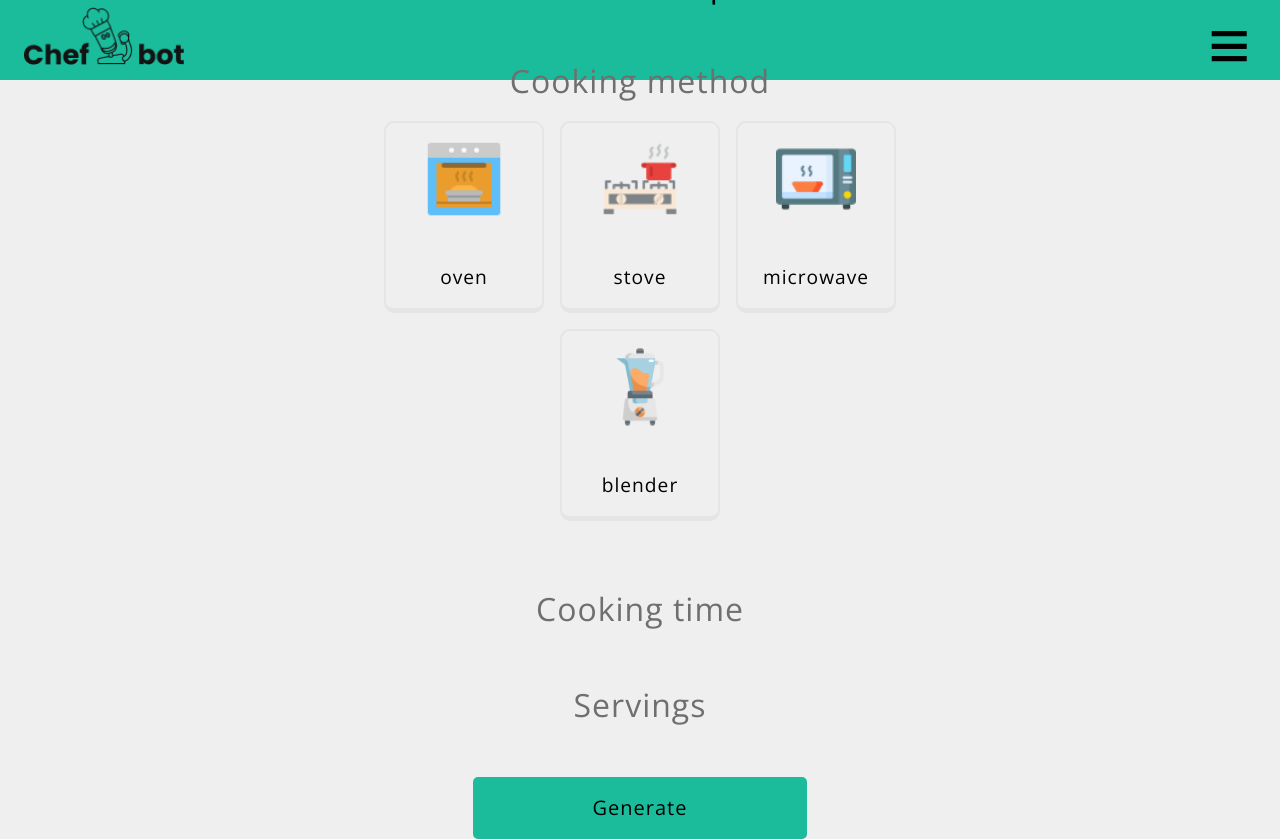
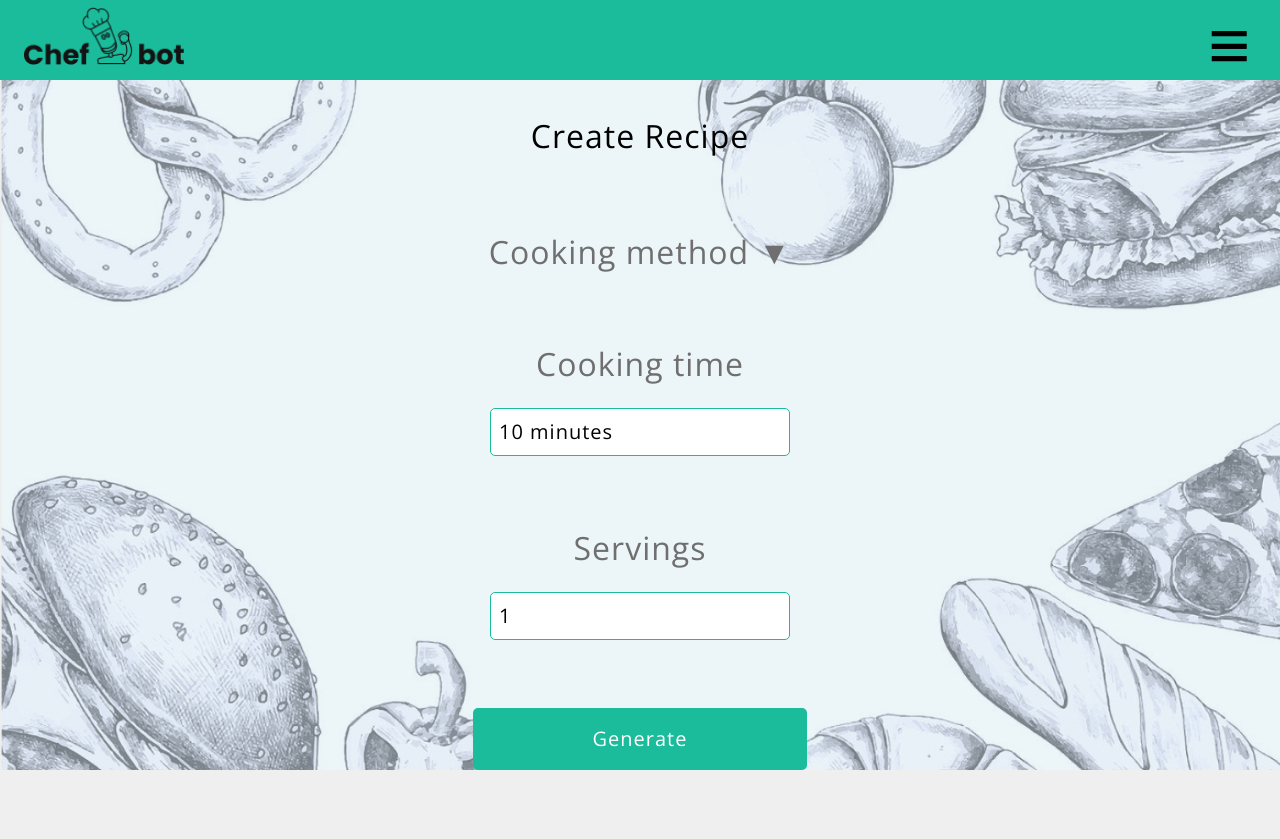
Before and after one commit to hurjan/mat-gpt, a React (Vite) app: page /CreateRecipe in a window 1280 px wide. After the commit the page ends 800 px from the top, so only its background shows below. Built offline with nearby package versions, Linux system fonts and the light colour scheme.

Commit message:
togglingsbara knappar, createrecipe dropdowns etc

```diff
--- a/package.json
+++ b/package.json
@@ -13,7 +13,9 @@
     "react": "^18.2.0",
     "react-dom": "^18.2.0",
     "react-hook-form": "^7.51.4",
-    "react-router-dom": "^6.23.0"
+    "react-router-dom": "^6.23.0",
+    "react-time-picker": "^7.0.0",
+    "time-picker": "^1.0.0"
   },
   "devDependencies": {
     "@hookform/devtools": "^4.3.1",
--- a/src/components/CreateRecipeButtons.jsx
+++ b/src/components/CreateRecipeButtons.jsx
@@ -1,37 +1,50 @@
-import React from 'react';
-import '../components/styles/Buttons.css';
+import React, { useState } from 'react';
+import './styles/CreateRecipe.css';
 
 function CreateRecipeButtons({ onCookingMethodSelect }) {
-  // Funktion för att hantera när en knapp klickas och skicka tillbaka den valda Cooking method
-  const handleClick = (CookingMethod) => {
-    onCookingMethodselect(CookingMethod)
+  const [activeMethods, setActiveMethods] = useState([]);
+
+  const handleClick = (cookingMethod) => {
+    setActiveMethods(prevState => {
+      if (prevState.includes(cookingMethod)) {
+        return prevState.filter(method => method !== cookingMethod);
+      } else {
+        return [...prevState, cookingMethod];
+      }
+    });
+    onCookingMethodSelect(cookingMethod);
   };
 
   return (
-    <div className="button-container">
-      <div className="buttoncontent">
-        <button className="allergieButton" onClick={() => handleClick('Oven')}>
-          <img src={'/images/oven.png'} alt="Oven image" />
-          <span className="button-text">oven</span>
-        </button>
-      </div>
-      <div className="buttoncontent">
-      <button className="allergieButton" onClick={() => handleClick('Stove')}>
-          <img src={'/images/stove.png'} alt="Stove image" />
-          <span className="button-text">stove</span>        </button>
-      </div>
-      <div className="buttoncontent">
-        <button className="allergieButton" onClick={() => handleClick('Micro')}>
+    <div className="create-recipe-buttons">
+      <button
+        className={`allergieButton ${activeMethods.includes('Oven') ? 'active' : ''}`}
+        onClick={() => handleClick('Oven')}
+      >
+        <img src={'/images/oven.png'} alt="Oven image" />
+        <span className="button-text">Oven</span>
+      </button>
+      <button
+        className={`allergieButton ${activeMethods.includes('Stove') ? 'active' : ''}`}
+        onClick={() => handleClick('Stove')}
+      >
+        <img src={'/images/stove.png'} alt="Stove image" />
+        <span className="button-text">Stove</span>
+      </button>
+      <button
+        className={`allergieButton ${activeMethods.includes('Micro') ? 'active' : ''}`}
+        onClick={() => handleClick('Micro')}
+      >
         <img src={'/images/micro.png'} alt="Micro image" />
-          <span className="button-text">microwave</span>
-        </button>
-      </div>
-      <div className="buttoncontent">
-        <button className="allergieButton" onClick={() => handleClick('Blender')}>
-          <img src={'/images/blender.png'} alt="blender image" />
-          <span className="button-text">blender</span>
-        </button>
-         </div>
+        <span className="button-text">Microwave</span>
+      </button>
+      <button
+        className={`allergieButton ${activeMethods.includes('Blender') ? 'active' : ''}`}
+        onClick={() => handleClick('Blender')}
+      >
+        <img src={'/images/blender.png'} alt="Blender image" />
+        <span className="button-text">Blender</span>
+      </button>
     </div>
   );
 }
--- a/src/components/pages/CreateRecipe.jsx
+++ b/src/components/pages/CreateRecipe.jsx
@@ -1,24 +1,62 @@
-import "../styles/CreateRecipe.css"
+import React, { useState } from 'react';
+import "../styles/CreateRecipe.css";
 import CreateRecipeButtons from "../CreateRecipeButtons";
 
 function CreateRecipe() {
+  const [showCookingMethods, setShowCookingMethods] = useState(false);
+  const [cookingTime, setCookingTime] = useState('15');
+  const [servings, setServings] = useState('1');
+
+  const toggleCookingMethods = () => {
+    setShowCookingMethods(prevState => !prevState);
+  };
+
+  const handleCookingTimeChange = (event) => {
+    setCookingTime(event.target.value);
+  };
+
+  const handleServingsChange = (event) => {
+    setServings(event.target.value);
+  };
+
   return (
     <div className="recipe-container">
       <p>Create Recipe</p>
       <br />
-          <p2>Cooking method</p2>
-          <CreateRecipeButtons/>
-        <p2> Cooking time</p2>
-        <br />
+      <p2 className="cooking-method" onClick={toggleCookingMethods}>
+        Cooking method {showCookingMethods ? '▲' : '▼'}
+      </p2>
+      <div className={`create-recipe-buttons-wrapper ${showCookingMethods ? 'show' : ''}`}>
+        <CreateRecipeButtons />
+      </div>
+      <p2 className="cooking-time">Cooking time</p2>
+      <select
+        value={cookingTime}
+        onChange={handleCookingTimeChange}
+        className="cooking-time-dropdown"
+      >
+        <option value="15">10 minutes</option>
+        <option value="30">30 minutes</option>
+        <option value="60">60+ minutes</option>
+      </select>
       <br />
       <p2>Servings</p2>
-        <br />
-
+      <select
+        value={servings}
+        onChange={handleServingsChange}
+        className="servings-dropdown"
+      >
+        <option value="1">1</option>
+        <option value="2">2</option>
+        <option value="3">3</option>
+        <option value="4">4</option>
+        <option value="5">5</option>
+        <option value="6">6</option>
+      </select>
       <br />
       <a href="/GeneratedRecipe"><button className="create-button">Generate</button></a>
     </div>
-  )
+  );
 }
 
-
 export default CreateRecipe;
--- a/src/components/styles/Buttons.css
+++ b/src/components/styles/Buttons.css
@@ -1,4 +1,3 @@
-
 .landingButton-group {
   display: flex;
   flex-direction: column;
@@ -10,15 +9,15 @@
   margin: 10px;
   padding: 1rem 2rem;
   font-size: 1.25rem;
+}
 
-}
-.landingButton1{
+.landingButton1 {
   background-color: #1ABC9C;
   border: none;
   border-radius: 5px;
 }
 
-.landingButton2{
+.landingButton2 {
   border: 1px solid #1ABC9C;
   border-radius: 5px;
   background-color: transparent;
@@ -26,7 +25,7 @@
   color: black;
 }
 
-.ArrowButton{
+.ArrowButton {
   background-color: #1ABC9C;
   padding: .8rem 1.2rem;
   margin-top: 1.5rem;
@@ -45,7 +44,7 @@
   margin-bottom: 4rem;
 }
 
-.dietButton{
+.dietButton, .allergieButton {
   display: flex;
   flex-direction: column;
   align-items: center;
@@ -59,14 +58,14 @@
   border: 2px solid #E5E5E5;
   border-bottom: 5px solid #E5E5E5;
   border-radius: 10px;
-
+  transition: background-color 0.3s, border-color 0.3s;
 }
 
-
-.dietButton img {
+.dietButton img, .allergieButton img {
   width: 4rem;
 }
-.allergieButton img{
+
+.allergieButton img {
   width: 3.5rem;
 }
 
@@ -75,22 +74,7 @@
   font-size: 1rem;
 }
 
-.allergieButton{
-  display: flex;
-  flex-direction: column;
-  align-items: center;
-  justify-content: center;
-  width: 6rem;
-  height: 8rem;
-  padding: 1rem;
-  border: 2px solid #E5E5E5;
-  border-bottom: 5px solid #E5E5E5;
-  border-radius: 10px;
-  text-align: center;
-
-}
-
-  .nextButton{
+.nextButton {
   padding: 1rem 7.5rem;
   background-color: #1ABC9C;
   border: none;
@@ -98,28 +82,24 @@
   font-size: 1.25rem;
 }
 
-  .dietButton:hover,.allergieButton:hover{
+.dietButton:hover, .allergieButton:hover {
   background-color: #1abc9c51;
   border: 2px solid #1ABC9C;
   border-bottom: 5px solid #1ABC9C;
   border-radius: 10px;
-
 }
 
-  .dietButton.active, .allergieButton.dietButton.active {
+.dietButton.active, .allergieButton.active {
   background-color: #1abc9c51;
   border: 2px solid #1ABC9C;
   border-bottom: 4px solid #1ABC9C;
   border-radius: 10px;
 }
 
-
-  button, .landingButton1, .landingButton2, .dietButton, .nextButton {
+button, .landingButton1, .landingButton2, .dietButton, .allergieButton, .nextButton {
   letter-spacing: .5px;
   font-weight: bold;
-
 }
-
 
 .selectedContainer {
   display: flex;
@@ -133,22 +113,21 @@
   font-size: 1rem;
 }
 
-
 @media (min-width: 800px) {
-
-.dietButton{
+  .dietButton, .allergieButton {
     width: 12rem;
     height: 14rem;
   }
 
-.dietButton img {
+  .dietButton img, .allergieButton img {
     width: 7rem;
   }
+
   .button-text {
-
     font-size: 1.5rem;
   }
-.allergieButton{
+
+  .allergieButton {
     width: 10rem;
     height: 12rem;
   }
@@ -157,11 +136,11 @@
     width: 5rem;
   }
 
-
   .button-text {
     font-size: 1.2rem;
   }
-.dietContainer p{
+
+  .dietContainer p {
     font-size: 2rem;
   }
 }
--- a/src/components/styles/CreateRecipe.css
+++ b/src/components/styles/CreateRecipe.css
@@ -1,17 +1,30 @@
-
-
 .recipe-container {
-  position: absolute;
-  top: 50%;
-  left: 50%;
-  transform: translate(-50%, -50%);
+  position: relative;  /* Use relative positioning */
   text-align: center;
   font-size: 2rem;
-
+  font-family: 'Open Sans', sans-serif;
+  margin-top: 2rem;  /* Add some margin for top spacing */
 }
 
 p2 {
-  color: #6F6F6F
+  color: #6F6F6F;
+  cursor: pointer;
+  user-select: none;
+  transition: color 0.3s ease;
+  display: block;
+  margin: 20px 0;  /* Standardize margin for equal spacing */
+}
+
+p2:hover {
+  color: #1ABC9C;
+}
+
+p2.cooking-method {
+  margin-bottom: 1em;  /* Adjust spacing for visual balance */
+}
+
+p2.cooking-time {
+  margin-top: 1em;  /* Adjust spacing for visual balance */
 }
 
 .square {
@@ -27,4 +40,96 @@ p2 {
   border: none;
   border-radius: 5px;
   font-size: 1.25rem;
+  color: white;
+  margin-top: 20px;
+  transition: background-color 0.3s ease;
 }
+
+.create-button:hover {
+  background-color: #16a085;
+}
+
+.create-recipe-buttons-wrapper {
+  max-height: 0;
+  overflow: hidden;
+  transition: max-height 0.5s ease, opacity 0.5s ease;
+}
+
+.create-recipe-buttons-wrapper.show {
+  max-height: 500px;  /* Adjust based on content height */
+  opacity: 1;
+}
+
+.create-recipe-buttons-wrapper:not(.show) {
+  opacity: 0;
+  max-height: 0;
+  overflow: hidden;
+}
+
+.create-recipe-buttons {
+  display: flex;
+  justify-content: center;
+  align-items: center;
+  gap: 1rem;
+  margin-top: 1rem;
+  flex-wrap: nowrap;
+}
+
+.create-recipe-buttons button {
+  flex: none;  /* Ensure buttons don't stretch */
+  width: 5rem;
+  height: 5rem;
+  display: flex;
+  flex-direction: column;
+  align-items: center;
+  justify-content: center;
+  border: none;
+  background: transparent;
+  cursor: pointer;
+}
+
+.create-recipe-buttons img {
+  width: 2.5rem;
+  height: 2.5rem;
+}
+
+.create-recipe-buttons .button-text {
+  font-size: 0.75rem;
+  margin-top: 0.25rem;
+}
+
+.cooking-time-dropdown, .servings-dropdown {
+  min-width: 15em;
+  display: block;
+  margin: 0 auto;
+  font-size: 1.25rem;
+  padding: 0.5rem;
+  padding-right: 2rem; /* Add padding to the right for the arrow */
+  border: 1px solid #1ABC9C;
+  border-radius: 5px;
+  background-color: #fff;
+  appearance: none; /* Remove default styling */
+  text-align: left; /* Align text to the left */
+  position: relative; /* Ensure positioning context for the arrow */
+}
+
+.cooking-time-dropdown::after, .servings-dropdown::after {
+  content: '▼'; /* Downward arrow */
+  font-size: 1rem;
+  color: #1ABC9C;
+  position: absolute;
+  right: 10px;
+  top: 50%;
+  transform: translateY(-50%);
+  pointer-events: none; /* Allow clicking through the arrow */
+}
+
+@media (min-width: 800px) {
+  .create-recipe-buttons {
+    flex-wrap: nowrap;
+  }
+
+  .create-recipe-buttons button {
+    flex: none;
+  }
+}
```
Also changed, not shown: src/components/AllergiesButtons.jsx (+37 -11 lines), src/components/DietButtons.jsx (+32 -12 lines), 1 other file (tests, documents, lock files or other folders). Lines whose indentation alone changed are shown as unchanged.
